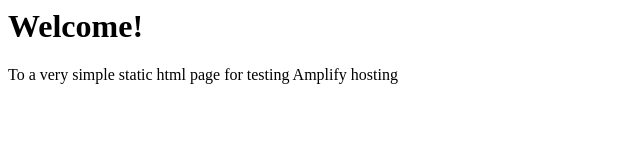
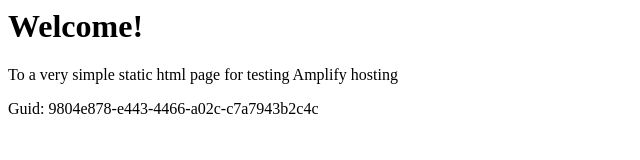
Before and after one commit to aws-aemilia-pdx/Github-PR-Commit-Integration-Test-DoNotTouch-GitHubAutoBuildCanaryTest-v1-beta-us-west-2, a website: page src/index.html in a window 1280 px wide. Shown: the whole page, without its empty margins (0-640 px from the left). Drawn offline with Linux system fonts and the light colour scheme.

Commit message:
commit from integ tests

```diff
--- a/src/index.html
+++ b/src/index.html
@@ -1,3 +1,5 @@
+
+
 <html lang="en">
 
 <head>
@@ -10,6 +12,6 @@
 <body>
     <h1>Welcome!</h1>
     <p>To a very simple static html page for testing Amplify hosting</p>
-</body>
+    <p>Guid: 9804e878-e443-4466-a02c-c7a7943b2c4c</p></body>
 
 </html>
```
